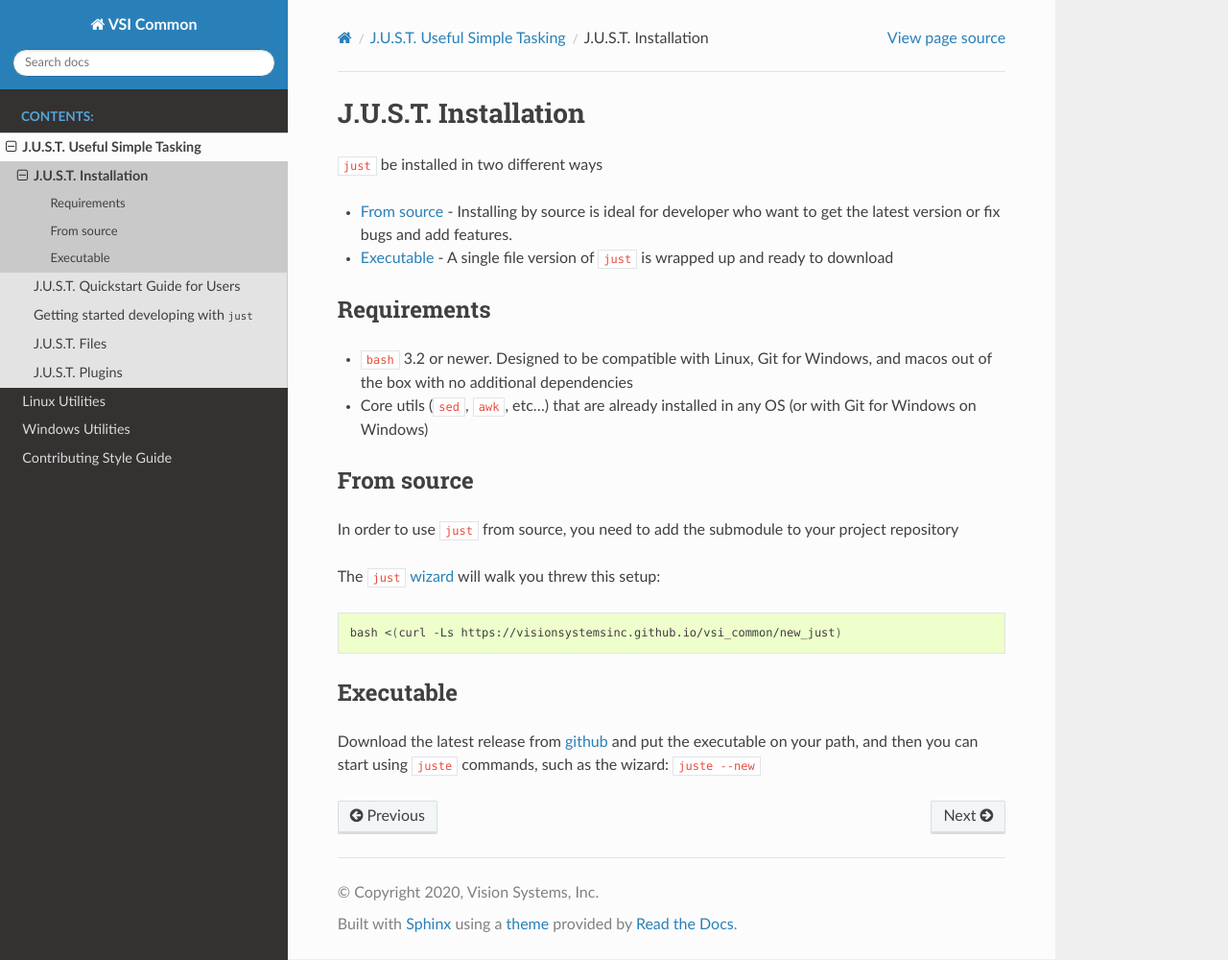
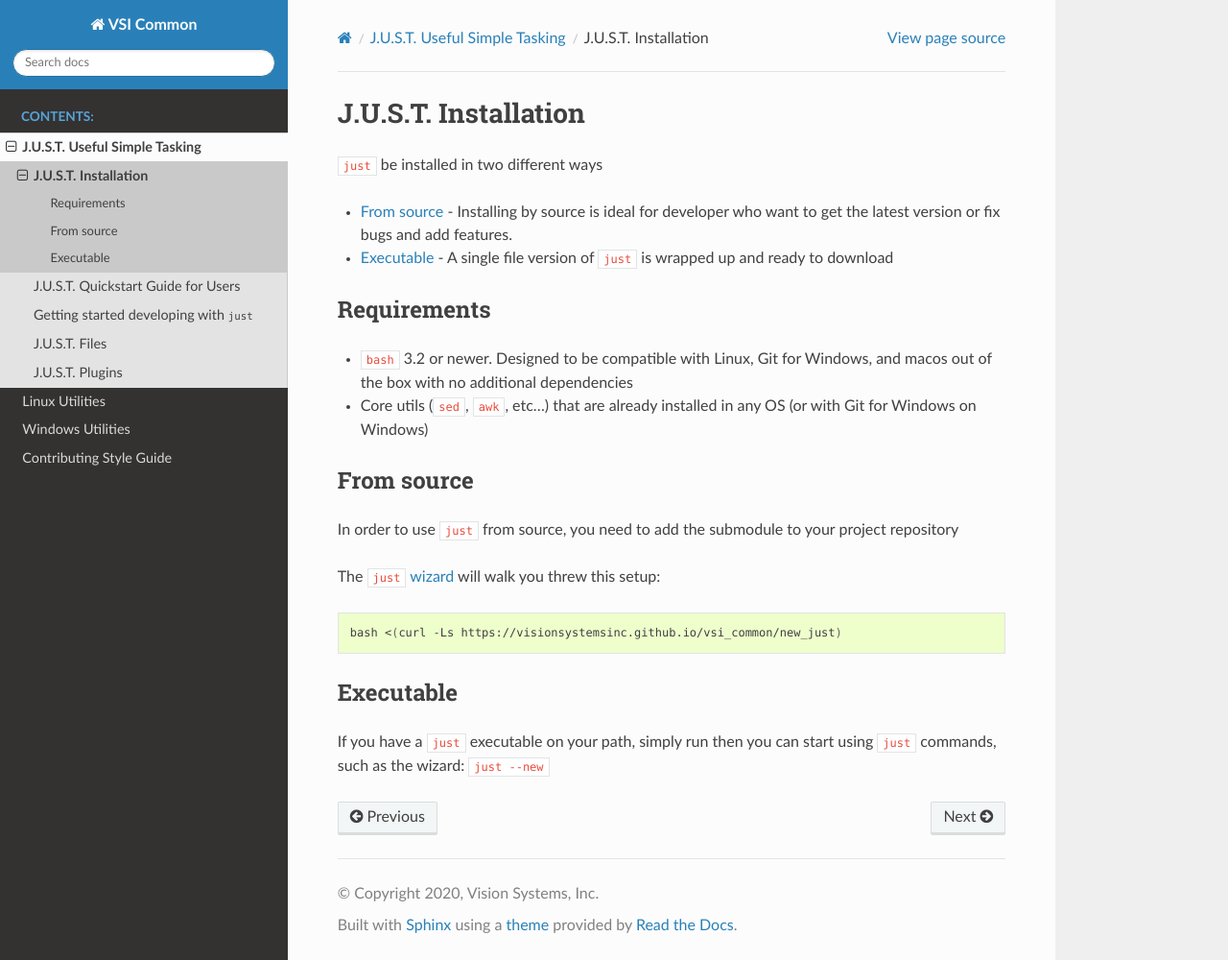
Before and after one commit to VisionSystemsInc/vsi_common, a Sphinx documentation site: the page built from docs/just/installation.rst, in a window 1280 px wide and 1000 px high. Shown: the whole window at 96% size. Built offline with Sphinx 7.4.7 and the Read the Docs theme 2.0.0, drawn with Linux system fonts in a browser that asks for light colours; pages that are not in the unit, such as notebooks, are missing from menus.

Commit message:
Update line of docs
Signed-off-by: Andy Neff <andy@visionsystemsinc.com>

```diff
--- a/docs/just/installation.rst
+++ b/docs/just/installation.rst
@@ -33,4 +33,4 @@ The ``just`` `wizard <https://visionsystemsinc.github.io/vsi_common/new_just>`_
 Executable
 ----------
 
-Download the latest release from `github <https://github.com/VisionSystemsInc/just/releases>`_ and put the executable on your path, and then you can start using ``juste`` commands, such as the wizard: ``juste --new``
+If you have a ``just`` executable on your path, simply run then you can start using ``just`` commands, such as the wizard: ``just --new``
```
